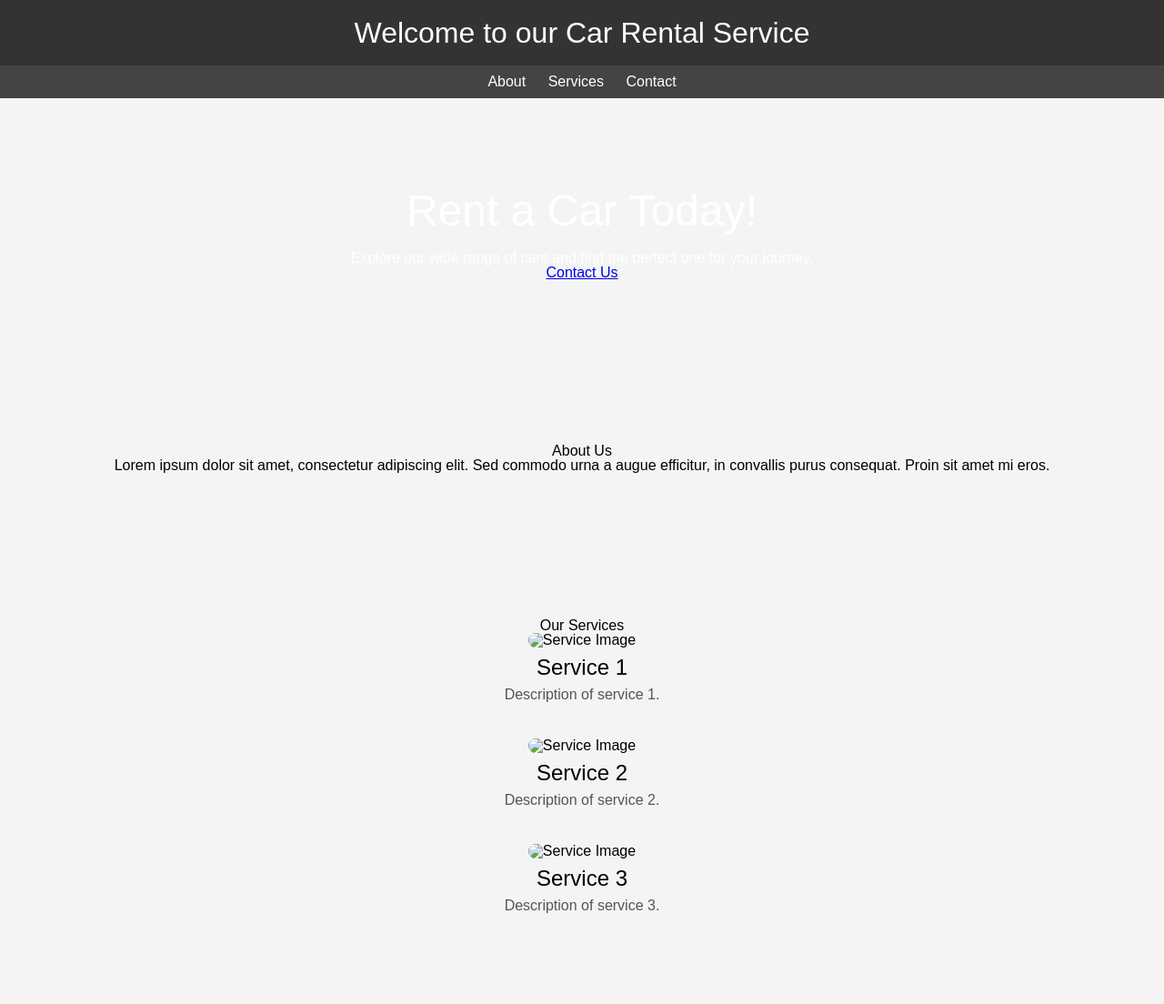
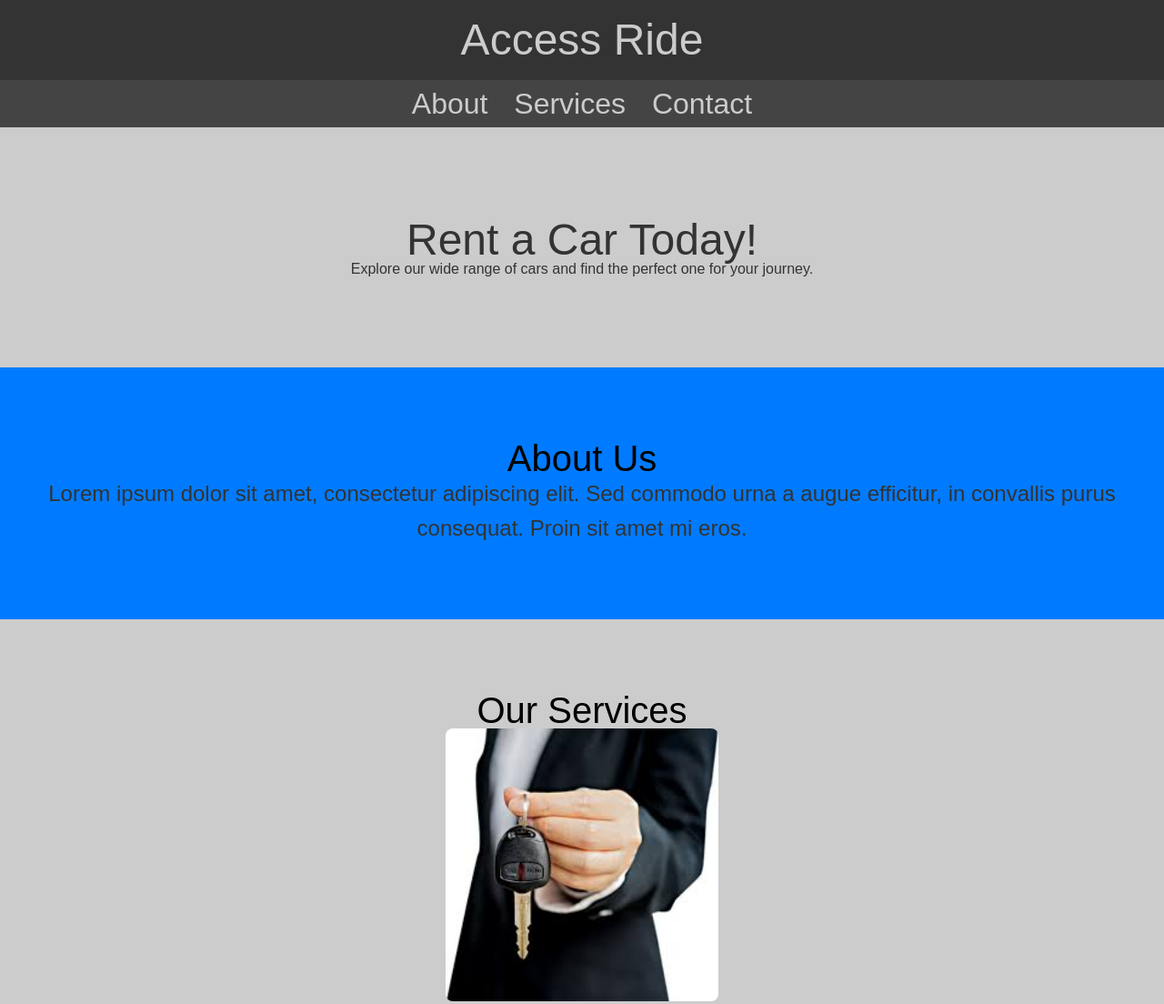
Before and after one commit to haritondan/AccessRide, a plain HTML site: page index.html in a window 1280 px wide. Shown: the top 1104 px of the page at 91% size. Drawn offline with Linux system fonts and the light colour scheme.

Commit message:
changed styles and index

```diff
--- a/index.html
+++ b/index.html
@@ -9,7 +9,7 @@
 </head>
 <body>
   <header>
-    <h1>Welcome to our Car Rental Service</h1>
+    <h1>Access Ride</h1>
   </header>
 
   <nav>
@@ -21,7 +21,6 @@
   <div class="hero">
     <h2>Rent a Car Today!</h2>
     <p>Explore our wide range of cars and find the perfect one for your journey.</p>
-    <a href="#contact" class="button">Contact Us</a>
   </div>
 
   <div id="about" class="section">
@@ -32,20 +31,25 @@
   <div id="services" class="section">
     <h2>Our Services</h2>
     <div class="service">
-      <img src="placeholder.jpg" alt="Service Image">
+      <img src="images/key.jfif" alt="Service Image">
       <h3>Service 1</h3>
       <p>Description of service 1.</p>
     </div>
     <div class="service">
-      <img src="placeholder.jpg" alt="Service Image">
+      <img src="images/dealer.jpg" alt="Service Image">
       <h3>Service 2</h3>
       <p>Description of service 2.</p>
     </div>
     <div class="service">
-      <img src="placeholder.jpg" alt="Service Image">
+      <img src="images/dealership.webp" alt="Service Image">
       <h3>Service 3</h3>
       <p>Description of service 3.</p>
     </div>
+  </div>
+
+  <div id="Location" class="section">
+    <h2>Location</h2>
+    <p class="section-text">Our Dealerships</p>
   </div>
 
   <div id="contact" class="section">
--- a/styles.css
+++ b/styles.css
@@ -1,45 +1,51 @@
 /* styles.css */
 body {
   font-family: Arial, sans-serif;
-  background-color: #f4f4f4;
+  background-color: #ccc;
 }
 
 header {
   background-color: #333;
-  color: #fff;
+  color: #ccc;
   padding: 20px 0;
   text-align: center;
 }
 
 header h1 {
-  font-size: 2rem;
+  font-size: 3rem;
 }
 
 nav {
   background-color: #444;
   padding: 10px 20px;
   text-align: center;
+  font-size: 2rem;
 }
 
 nav a {
-  color: #fff;
+  color: #ccc;
   text-decoration: none;
   margin: 0 10px;
 }
 
 .hero {
-  background-image: url('hero-placeholder.jpg');
+  background-color: #ccc;
   background-size: cover;
   background-position: center;
-  color: #fff;
+  color: #333;
   text-align: center;
-  padding: 100px 20px;
+  padding: 100px 0px;
 }
 
-.hero h2 {
+.hero h2{
   font-size: 3rem;
-  margin-bottom: 20px;
+  margin-bottom: 0px;
 }
+
+h2 {
+  font-size: 2.5rem;
+}
+
 
 .section {
   padding: 80px 20px;
@@ -80,6 +86,7 @@ label {
   display: block;
   font-weight: bold;
   margin-bottom: 5px;
+  color: #ccc;
 }
 
 input[type="text"],
@@ -92,8 +99,8 @@ textarea {
 }
 
 button[type="submit"] {
-  background-color: #007bff;
-  color: #fff;
+  background-color: #025cbb;
+  color: #d4d4d4;
   border: none;
   padding: 10px 20px;
   font-size: 1rem;
@@ -105,3 +112,27 @@ button[type="submit"] {
 button[type="submit"]:hover {
   background-color: #0056b3;
 }
+
+.section-text {
+  font-size: 1.5rem; /* Increased font size */
+  line-height: 1.6;
+  color: #333; /* White text color */
+}
+
+/* Different background colors for the About and Contact sections */
+#about {
+  background-color: #007bff; /* Blue background color */
+}
+
+#contact {
+  background-color: #6c757d; /* Gray background color */
+}
+
+
+footer {
+  background-color: #333;
+  color: #fff;
+  text-align: center;
+  padding: 20px 0;
+  width: 100%;
+}
```
